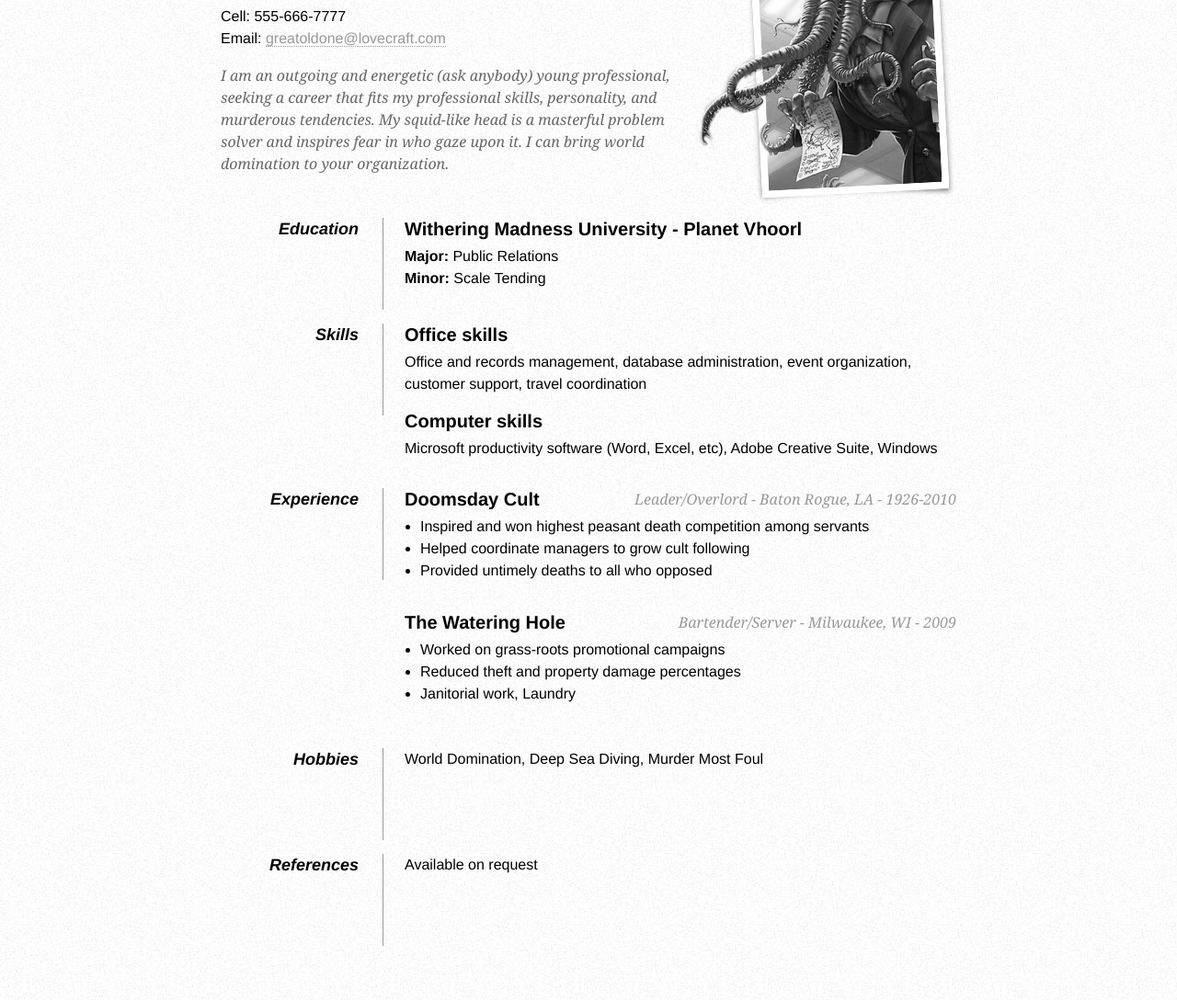
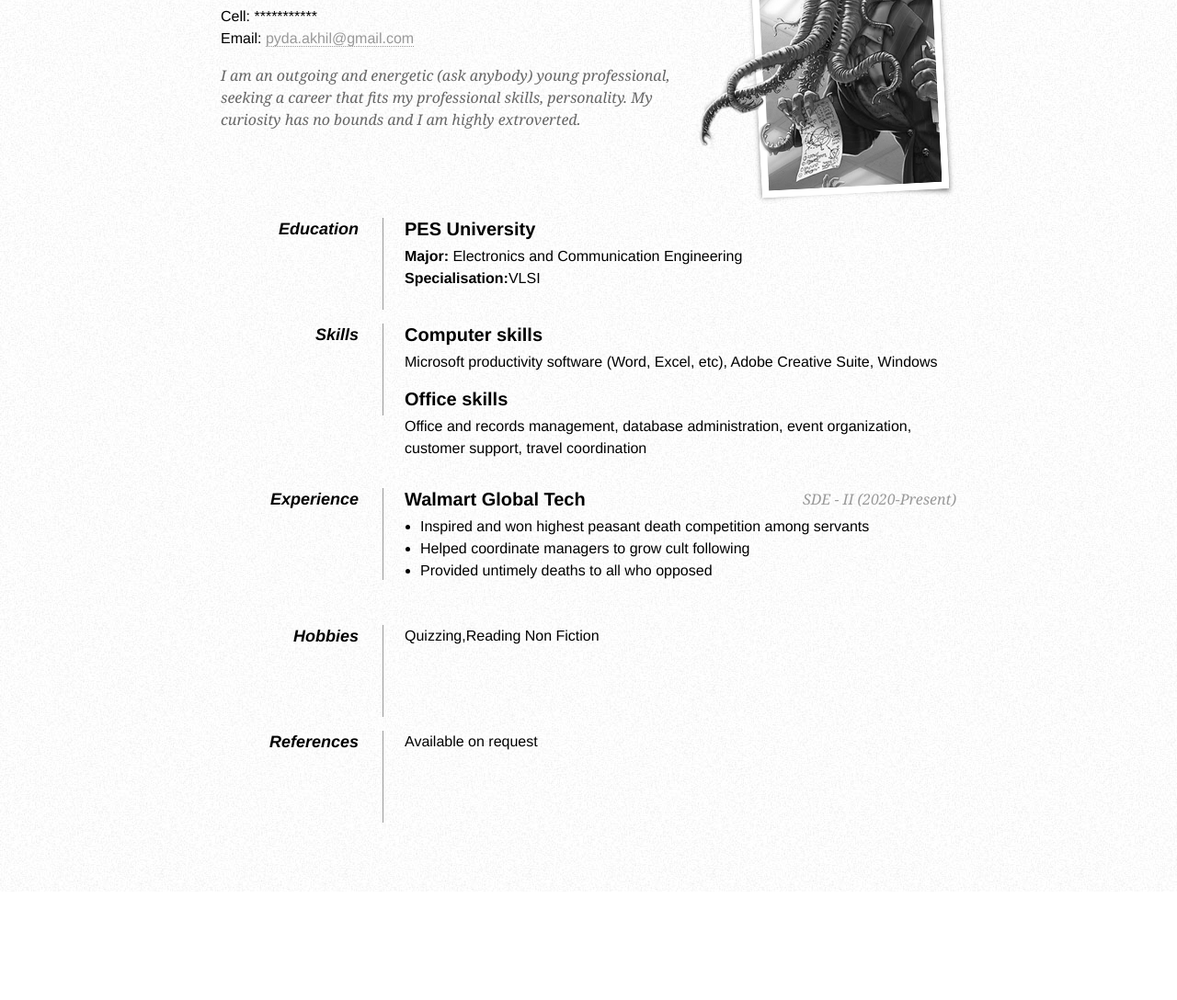
Before and after one commit to akhilsiddharth/akhilsiddharth, a plain HTML site: page index.html in a window 1280 px wide. Shown: the part 91-1179 px from the top of the page at 92% size. After the commit the page ends 1061 px from the top, so only its background shows below. Drawn offline with Linux system fonts and the light colour scheme; files whose address does not match are found by name.

Commit message:
with content

```diff
--- a/index.html
+++ b/index.html
@@ -6,7 +6,7 @@
 <head>
      <meta http-equiv="Content-Type" content="text/html; charset=utf-8"/>
 
-     <title>One Page Resume</title>
+     <title>Resume</title>
 
      <style type="text/css">
         * { margin: 0; padding: 0; }
@@ -39,20 +39,18 @@
 
             <!-- Microformats! -->
 
-            <h1 class="fn">C'thulhu</h1>
+            <h1 class="fn">Akhil Siddharth</h1>
 
             <p>
-                Cell: <span class="tel">555-666-7777</span><br />
-                Email: <a class="email" href="mailto:greatoldone@lovecraft.com">greatoldone@lovecraft.com</a>
+                Cell: <span class="tel">***********</span><br />
+                Email: <a class="email" href="mailto:pyda.akhil@@gmail.com">pyda.akhil@gmail.com</a>
             </p>
         </div>
 
         <div id="objective">
             <p>
                 I am an outgoing and energetic (ask anybody) young professional, seeking a
-                career that fits my professional skills, personality, and murderous tendencies.
-                My squid-like head is a masterful problem solver and inspires fear in who gaze upon it.
-                I can bring world domination to your organization.
+                career that fits my professional skills, personality. My curiosity has no bounds and I am highly extroverted.
             </p>
         </div>
 
@@ -63,45 +61,38 @@
 
             <dt>Education</dt>
             <dd>
-                <h2>Withering Madness University - Planet Vhoorl</h2>
-                <p><strong>Major:</strong> Public Relations<br />
-                   <strong>Minor:</strong> Scale Tending</p>
+                <h2>PES University</h2>
+                <p><strong>Major:</strong> Electronics and Communication Engineering<br />
+                   <strong>Specialisation:</strong>VLSI</p>
             </dd>
 
             <dd class="clear"></dd>
 
             <dt>Skills</dt>
             <dd>
+                <h2>Computer skills</h2>
+                <p>Microsoft productivity software (Word, Excel, etc), Adobe Creative Suite, Windows</p>
                 <h2>Office skills</h2>
                 <p>Office and records management, database administration, event organization, customer support, travel coordination</p>
-
-                <h2>Computer skills</h2>
-                <p>Microsoft productivity software (Word, Excel, etc), Adobe Creative Suite, Windows</p>
             </dd>
 
             <dd class="clear"></dd>
 
             <dt>Experience</dt>
             <dd>
-                <h2>Doomsday Cult <span>Leader/Overlord - Baton Rogue, LA - 1926-2010</span></h2>
+                <h2>Walmart Global Tech <span>SDE - II (2020-Present)</span></h2>
                 <ul>
                     <li>Inspired and won highest peasant death competition among servants</li>
                     <li>Helped coordinate managers to grow cult following</li>
                     <li>Provided untimely deaths to all who opposed</li>
                 </ul>
 
-                <h2>The Watering Hole <span>Bartender/Server - Milwaukee, WI - 2009</span></h2>
-                <ul>
-                    <li>Worked on grass-roots promotional campaigns</li>
-                    <li>Reduced theft and property damage percentages</li>
-                    <li>Janitorial work, Laundry</li>
-                </ul>
             </dd>
 
             <dd class="clear"></dd>
 
             <dt>Hobbies</dt>
-            <dd>World Domination, Deep Sea Diving, Murder Most Foul</dd>
+            <dd>Quizzing,Reading Non Fiction</dd>
 
             <dd class="clear"></dd>
 
```
